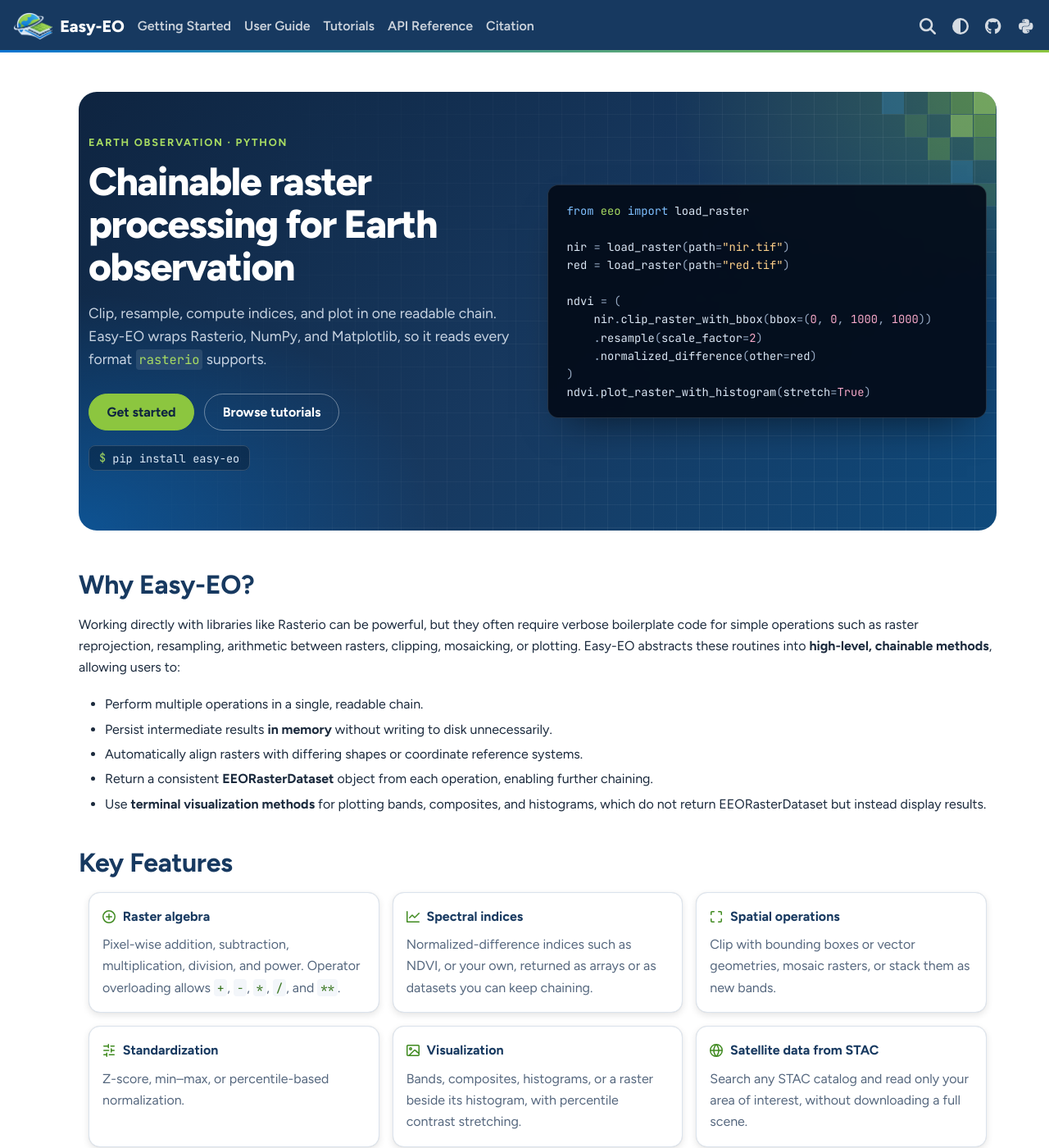
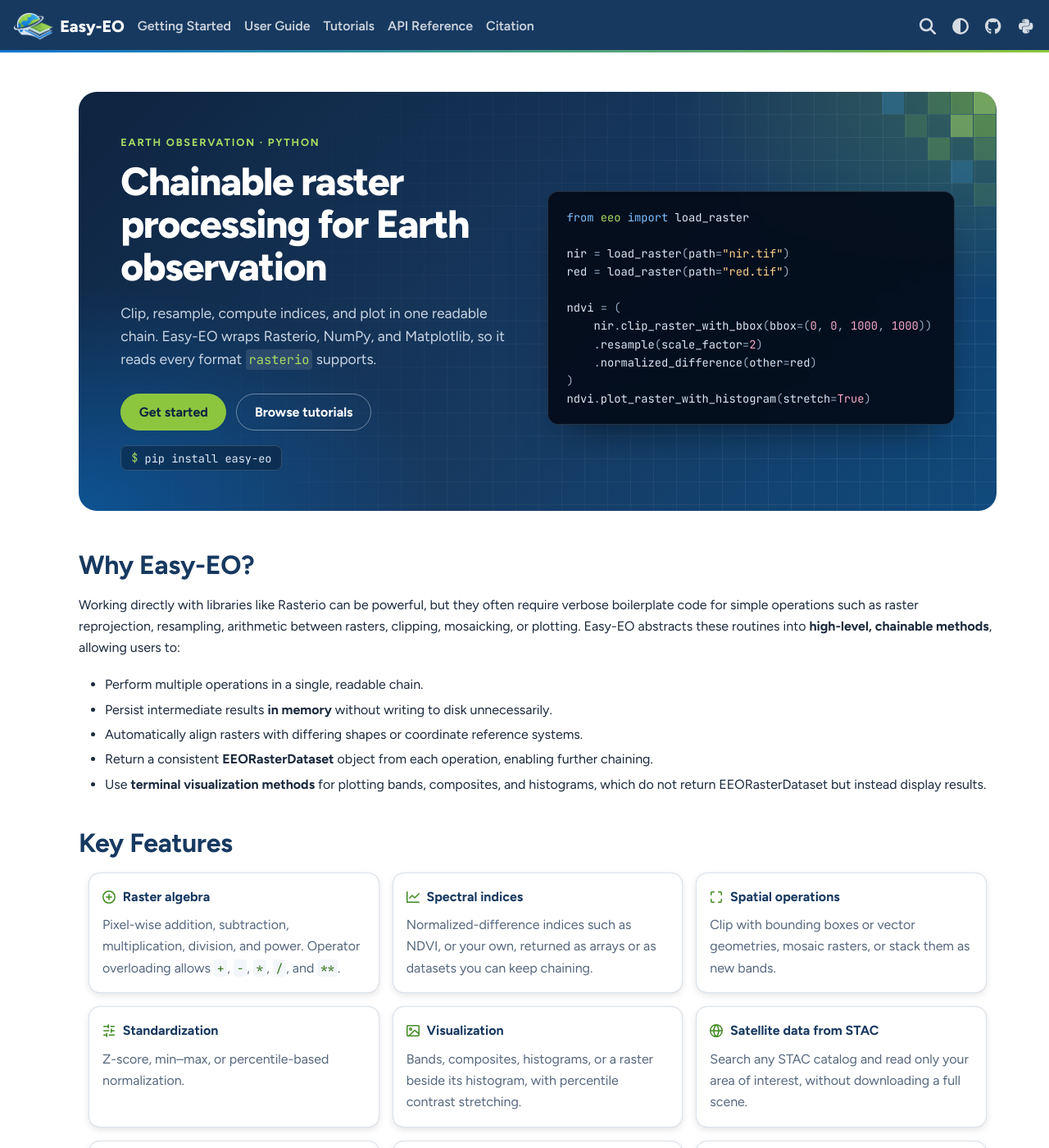
Before and after one commit to Tommy-Burns/easy-eo, a Sphinx documentation site: the page built from docs/source/index.rst, in a window 1280 px wide and 1400 px high. Shown: the whole window at 82% size. Built offline with Sphinx 7.4.7 and the PyData theme 0.15.4, drawn with Linux system fonts in a browser that asks for light colours.

Commit message:
fix(docs): ensured consistent padding on main hero section

```diff
--- a/docs/source/_static/css/eeo-theme.css
+++ b/docs/source/_static/css/eeo-theme.css
@@ -299,7 +299,8 @@
   margin-inline: auto;
 }
 
-.eeo-hero {
+/* Doubled class: pydata's `.docutils.container` unsets side padding. */
+.eeo-hero.eeo-hero {
   position: relative;
   overflow: hidden;
   isolation: isolate;
@@ -349,6 +350,17 @@
     -84px 56px 0 rgba(140, 198, 63, 0.26),
     -56px 84px 0 rgba(58, 160, 240, 0.2),
     -28px 112px 0 rgba(140, 198, 63, 0.12);
+}
+
+/* Drop the grid wrapper's own padding and bottom margin so the content inset
+   is exactly the hero padding on every side. */
+.eeo-hero .sd-container-fluid {
+  padding-inline: 0;
+  margin-bottom: 0 !important; /* beats sphinx-design's sd-mb-4 utility */
+}
+
+.eeo-hero-code div[class^="highlight-"] {
+  margin-bottom: 0;
 }
 
 .eeo-hero .sd-row {
```
